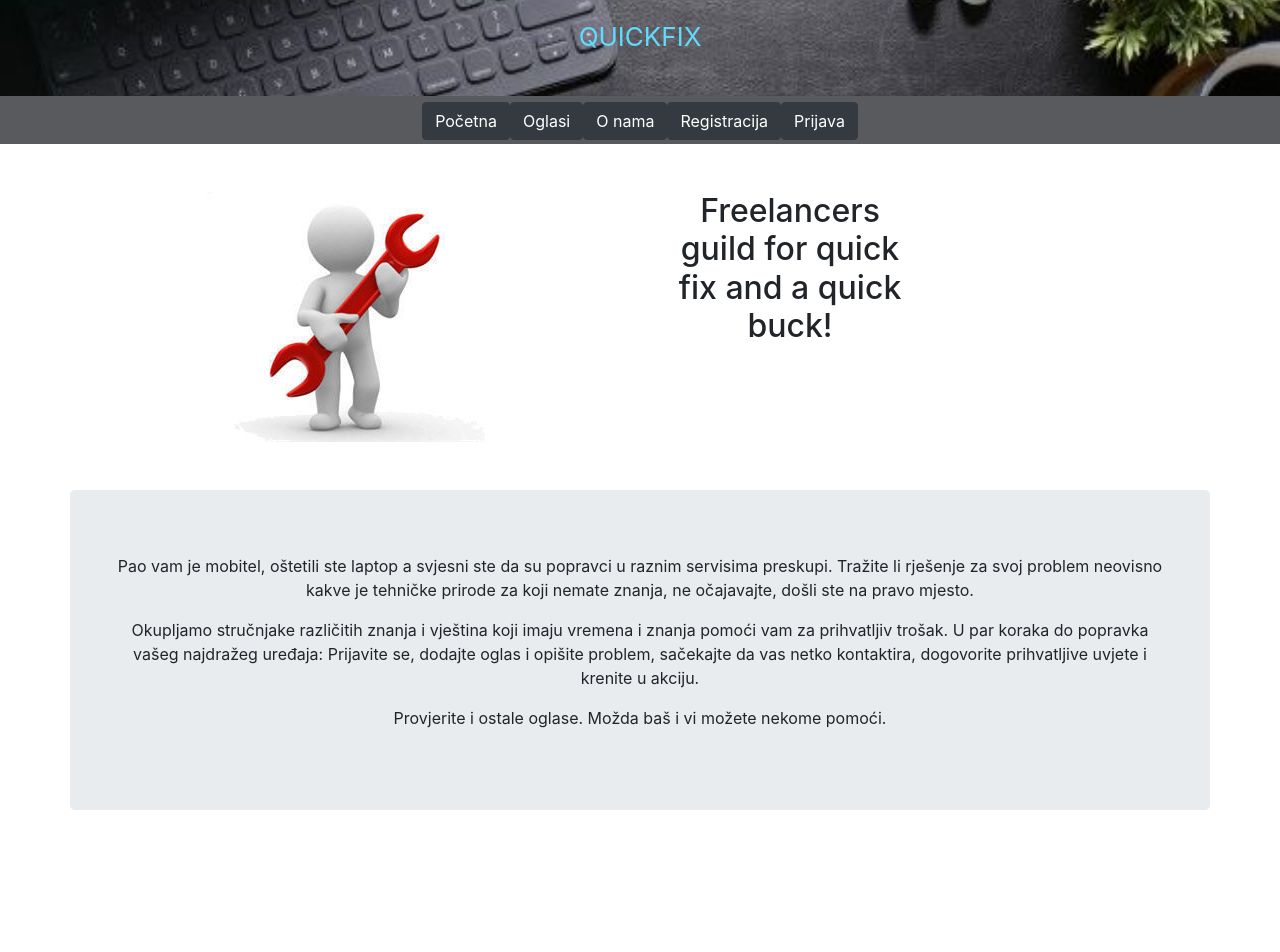
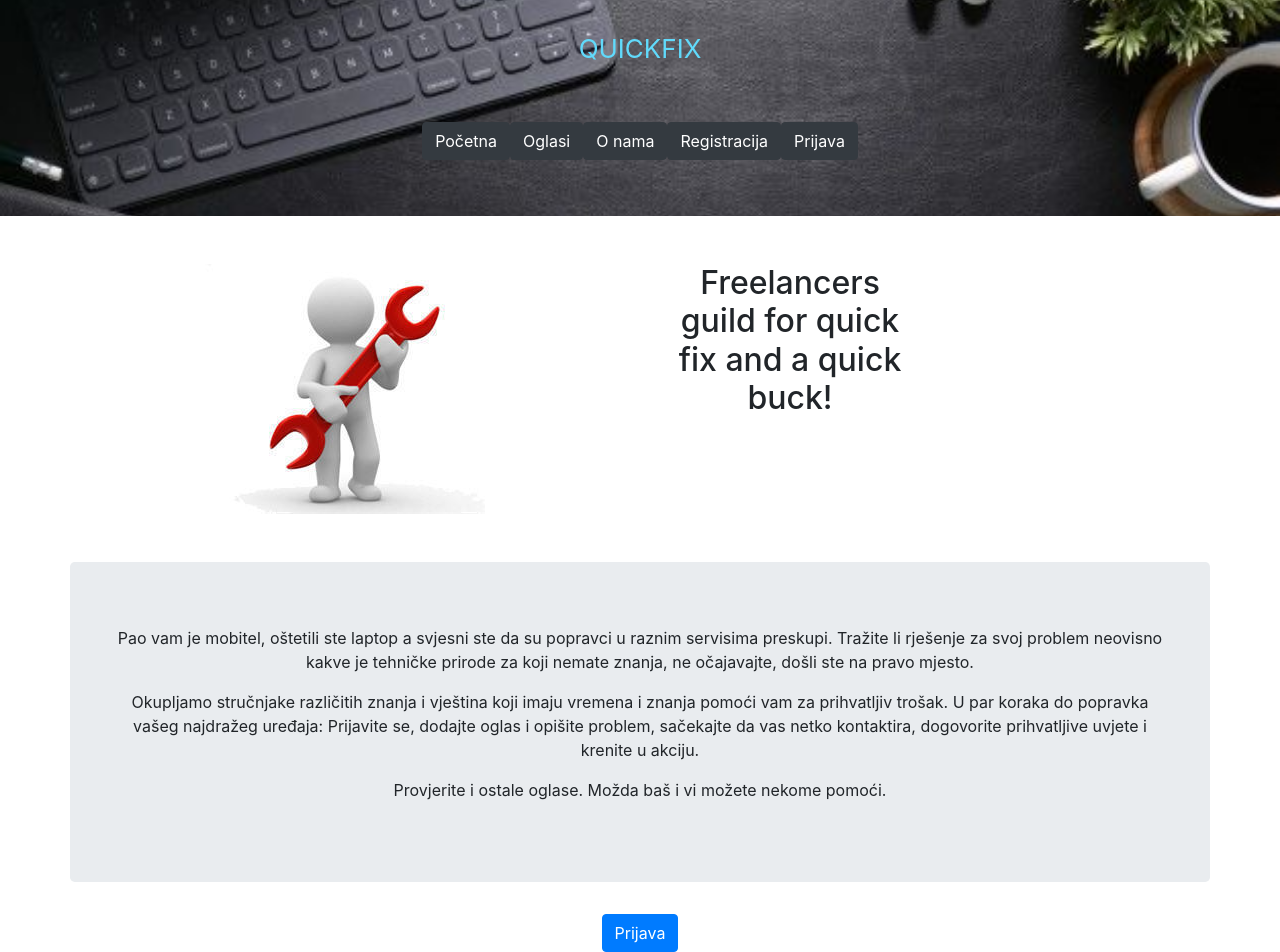
Before and after one commit to gjaic2016/react_project_demo, a React (Create React App) app: page / in a window 1280 px wide. Shown: the part 24-976 px from the top of the page. Before the commit the page ends 866 px from the top, so only its background shows below. Built offline with nearby package versions, Linux system fonts and the light colour scheme.

Commit message:
home, login, navbar extends Component

```diff
--- a/src/App.css
+++ b/src/App.css
@@ -15,7 +15,7 @@
 
 .App-header {
   /* background-color: #282c34; */
-  min-height: 15vh;
+  min-height: 30vh;
   display: flex;
   flex-direction: column;
   align-items: center;
@@ -31,7 +31,7 @@
 }
 
 .App-navbar {
-  background-color: #585a5e;
+  /* background-color: #585a5e; */
   min-height: 6vh;
   display: flex;
   flex-direction: column;
@@ -51,6 +51,8 @@
 
 .navbar_button {
   color: #61dafb;
+  background-color: transparent;
+  border: 1px solid transparent;
 }
 
 @keyframes App-logo-spin {
--- a/src/App.js
+++ b/src/App.js
@@ -1,6 +1,7 @@
 import "./App.css";
-import Home from "./components/Home/Home";
-import NavBar from "./components/NavBar/NavBar";
+import Home from "./components/Home/HomeContainer";
+import LoginContainer from "./components/Login/LoginContainer";
+import NavBar from "./components/NavBar/NavBarContainer";
 
 const App = (props) => {
   return (
@@ -8,18 +9,14 @@ const App = (props) => {
       <header className="App-header">
         <div className="App-link">
           QUICKFIX
+          <div className="divSpacing"></div>
+        </div>
+        <div className="App-navbar">
+          <NavBar />
         </div>
       </header>
-      <div className="App-navbar">
-        <NavBar />
-      </div>
       <Home />
-      {/* <body>
-        <a>
-
-        BODY
-        </a>
-      </body> */}
+      <LoginContainer/>
     </div>
   );
 };
--- a/src/components/Home/HomeContainer.js
+++ b/src/components/Home/HomeContainer.js
@@ -1,7 +1,9 @@
-import React from "react";
+import React, { Component } from "react";
 import Home from "../Home/Home";
 
-class HomeContainer {
+class HomeContainer extends Component {
+  state = {};
+
   render() {
     return <Home />;
   }
--- a/src/components/Login/Login.js
+++ b/src/components/Login/Login.js
@@ -0,0 +1,14 @@
+import React from "react";
+import { Button } from "react-bootstrap";
+
+const Login = () => {
+  return (
+    <>
+      <div className="navbar_wrapper" >
+        <Button>Prijava</Button>
+      </div>
+    </>
+  );
+};
+
+export default Login;
--- a/src/components/Login/LoginContainer.js
+++ b/src/components/Login/LoginContainer.js
@@ -0,0 +1,11 @@
+import React, { Component } from "react";
+import Login from "../Login/Login";
+
+class LoginContainer extends Component {
+  state = {};
+  render() {
+    return <Login />;
+  }
+}
+
+export default LoginContainer;
--- a/src/components/Login/index.js
+++ b/src/components/Login/index.js
@@ -0,0 +1,3 @@
+import LoginContainer from  "./LoginContainer ";
+
+export default LoginContainer ;
--- a/src/components/NavBar/NavBar.js
+++ b/src/components/NavBar/NavBar.js
@@ -6,11 +6,11 @@ const NavBar = () => {
     <>
       <div className="navbar_wrapper" >
         <div >
-          <Button variant="dark">Početna</Button>
-          <Button variant="dark">Oglasi</Button>
-          <Button variant="dark">O nama</Button>
-          <Button variant="dark">Registracija</Button>
-          <Button variant="dark">Prijava</Button>
+          <Button variant="dark" class="btn btn-primary-outline navbar_button">Početna</Button>
+          <Button variant="dark" class="btn btn-primary-outline navbar_button">Oglasi</Button>
+          <Button variant="dark" class="btn btn-primary-outline navbar_button">O nama</Button>
+          <Button variant="dark" class="btn btn-primary-outline navbar_button">Registracija</Button>
+          <Button variant="dark" class="btn btn-primary-outline navbar_button">Prijava</Button>
         </div>
       </div>
     </>
--- a/src/components/NavBar/NavBarContainer.js
+++ b/src/components/NavBar/NavBarContainer.js
@@ -1,7 +1,8 @@
-import React from "react";
+import React, { Component } from "react";
 import NavBar from "./NavBar";
 
-class NavBarContainer {
+class NavBarContainer extends Component {
+  state = {};
   render() {
     return <NavBar />;
   }
```
Also changed, not shown: 1 other file (tests, documents, lock files or other folders).
